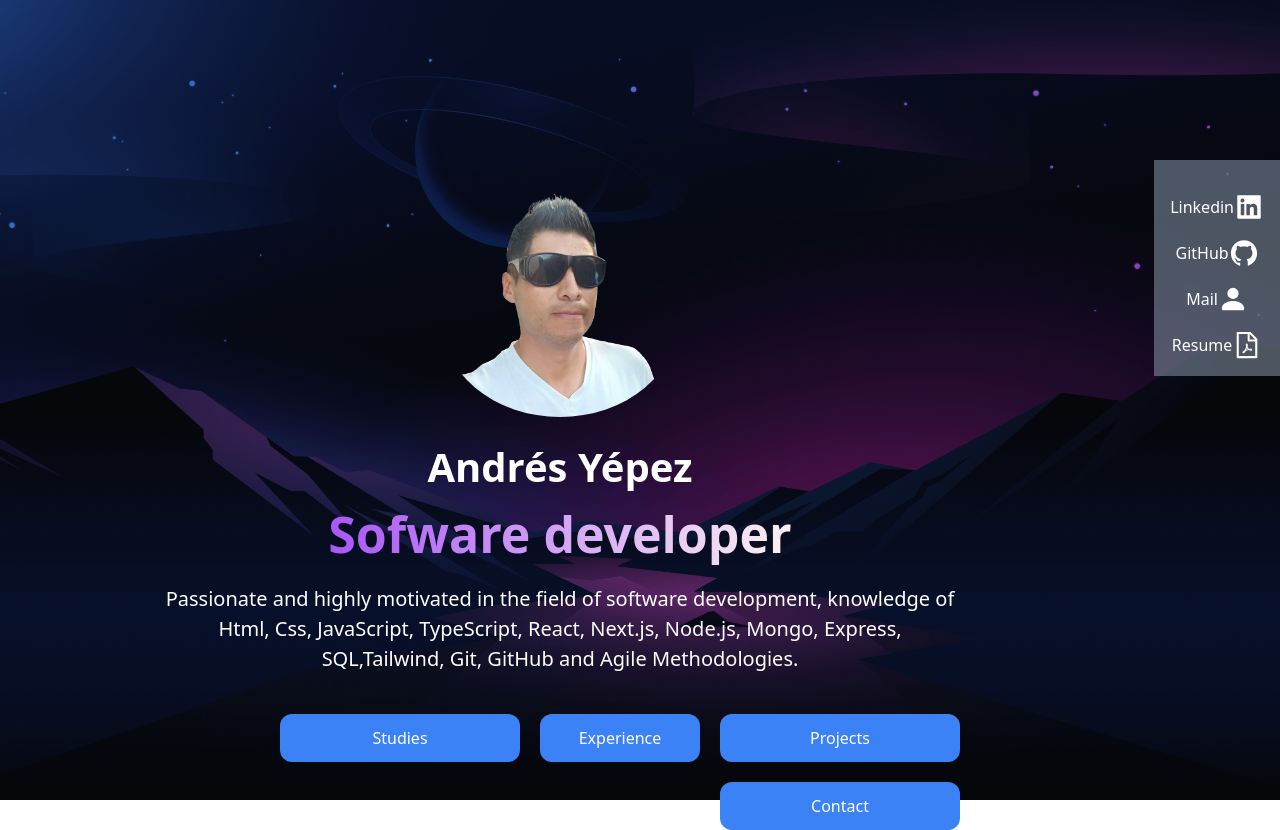
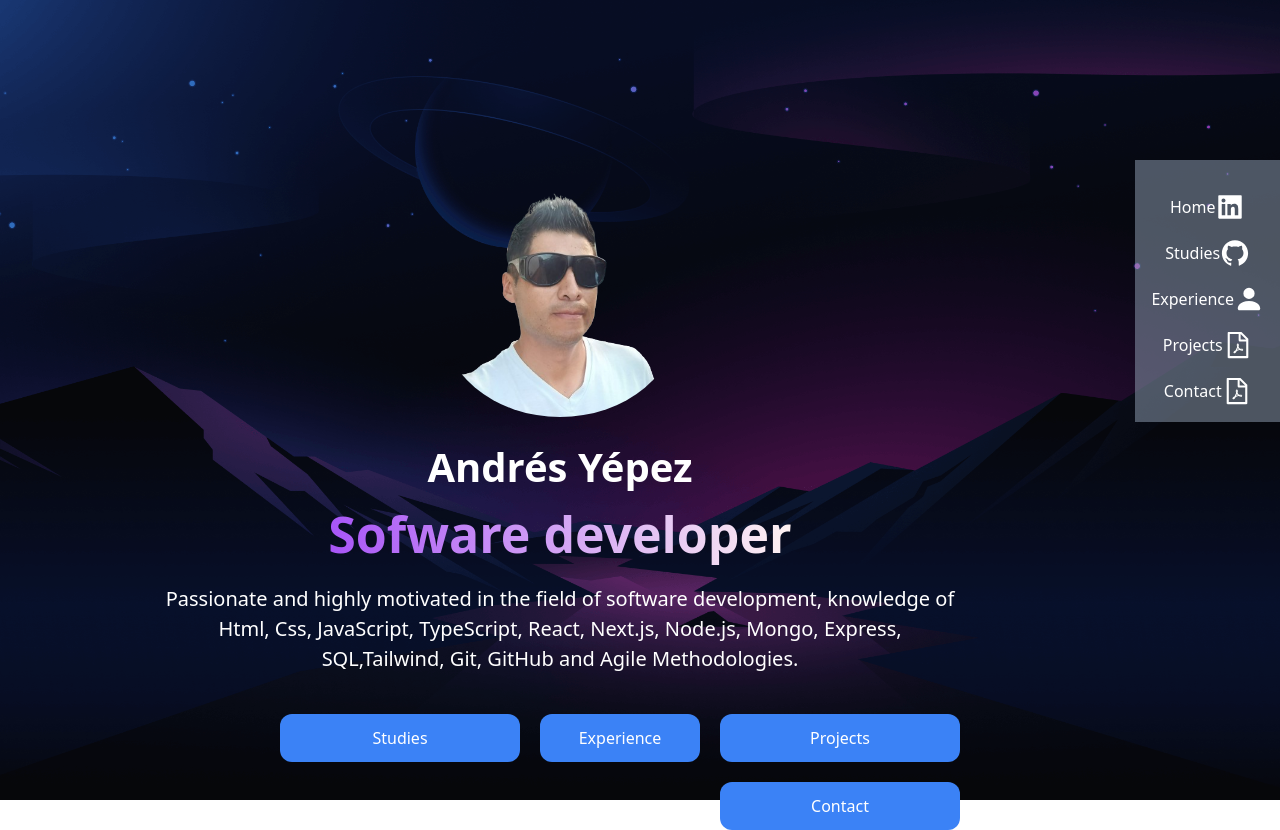
Before and after one commit to andresquito/08.andresyepez_portfolio, a Next.js app: page / in a window 1280 px wide. Built offline with nearby package versions, Linux system fonts and the light colour scheme.

Commit message:
SlideBar

```diff
--- a/src/app/components/SlideBar.tsx
+++ b/src/app/components/SlideBar.tsx
@@ -9,7 +9,7 @@ const SlideBar = () => {
       id: 1,
       child: (
         <>
-          Linkedin <AiFillLinkedin size={30} className="cursor-pointer" />
+          Home <AiFillLinkedin size={30} className="cursor-pointer" />
         </>
       ),
       href: "https://linkedin.com/in/ricardo-andrés-yépez-valenzuela-661915263",
@@ -18,7 +18,7 @@ const SlideBar = () => {
       id: 2,
       child: (
         <>
-          GitHub <AiFillGithub size={30} />
+          Studies <AiFillGithub size={30} />
         </>
       ),
       href: "https://github.com/andresquito",
@@ -27,7 +27,7 @@ const SlideBar = () => {
       id: 3,
       child: (
         <>
-          Mail <BsFillPersonFill size={30} />
+          Experience <BsFillPersonFill size={30} />
         </>
       ),
       href: "mailto:ricardoandres1@hotmail.com",
@@ -36,7 +36,18 @@ const SlideBar = () => {
       id: 4,
       child: (
         <>
-          Resume <AiOutlineFilePdf size={30} />
+          Projects <AiOutlineFilePdf size={30} />
+        </>
+      ),
+      href: "/",
+      style: "rounded-br-md",
+      download: true,
+    },
+    {
+      id: 5,
+      child: (
+        <>
+          Contact <AiOutlineFilePdf size={30} />
         </>
       ),
       href: "/",
```
